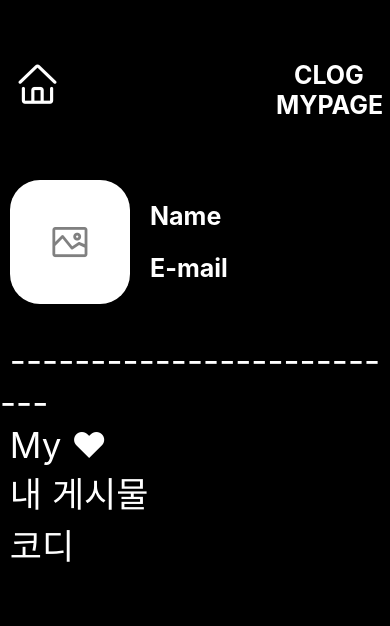
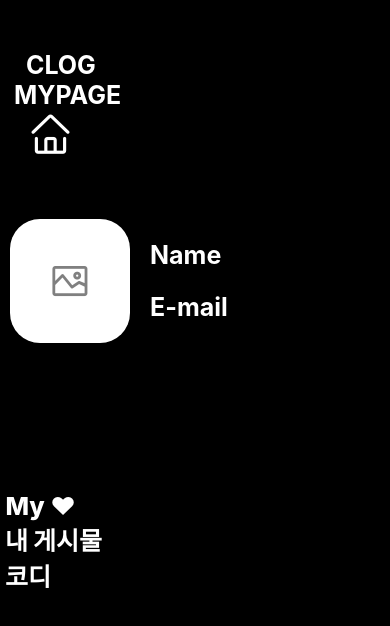
Before and after one commit to DTPrincess/CLOG, a React Native app: screen /Info in a window 390 px wide. Shown: the top 626 px of the page. Built offline with nearby package versions, Linux system fonts and the light colour scheme.

Commit message:
modify 2.20

```diff
--- a/screens/Info.js
+++ b/screens/Info.js
@@ -1,24 +1,29 @@
 import { StatusBar } from "expo-status-bar";
 import React from "react";
-import { View, Text, TouchableOpacity, StyleSheet } from "react-native";
+import {
+  FlatList,
+  View,
+  Text,
+  TouchableOpacity,
+  StyleSheet,
+} from "react-native";
 import { AntDesign } from "@expo/vector-icons";
-
-
 
 export default function Home({ navigation }) {
   return (
     <View style={styles.container}>
       <StatusBar style="light" />
+      <View style={styles.mypage}>
+        <Text style={styles.title}> CLOG</Text>
+        <Text style={styles.title1}> MYPAGE</Text>
+      </View>
       <View style={styles.header}>
         <TouchableOpacity onPress={() => navigation.navigate("Home")}>
           <AntDesign name="home" size={45} color="white" />
         </TouchableOpacity>
+      </View>
 
-        <View stle={styles.mypage}>
-          <Text style={styles.title}> CLOG</Text>
-          <Text style={styles.title1}> MYPAGE</Text>
-        </View>
-      </View>
+
       <View style={styles.body}>
         <View style={styles.pic}>
           <TouchableOpacity>
@@ -30,8 +35,11 @@ export default function Home({ navigation }) {
           <Text style={styles.email}>E-mail</Text>
         </View>
       </View>
+
       <View style={styles.footer}>
-        <Text style={styles.line}> --------------------------</Text>
+        <FlatList
+          ItemSeparatorComponent={() => <View style={styles.separator} />}
+        />
         <Text style={styles.heart}> My ♥</Text>
         <Text style={styles.list}> 내 게시물</Text>
         <Text style={styles.codi}> 코디</Text>
@@ -46,24 +54,30 @@ const styles = StyleSheet.create({
     backgroundColor: "black",
   },
 
+  mypage:{
+    marginTop: 50,
+
+
+  },
   header: {
-    paddingTop: 60,
-    paddingLeft: 15,
-    backgroundColor: "black",
+
+    paddingLeft: 28,
+
     flexDirection: "row",
     color: "white",
   },
 
-
   title: {
-    paddingLeft: 228,
+    paddingLeft: 20,
     flexDirection: "row",
     color: "white",
     fontSize: 25,
     fontWeight: "700",
   },
+
   title1: {
-    paddingLeft: 210,
+
+    paddingLeft: 8,
     flexDirection: "row",
     color: "white",
     fontSize: 25,
@@ -73,6 +87,7 @@ const styles = StyleSheet.create({
   body: {
     flexDirection: "row",
   },
+
   pic: {
     marginTop: 60,
     marginLeft: 10,
@@ -101,32 +116,33 @@ const styles = StyleSheet.create({
   },
 
   footer: {
-    marginTop: 35,
-    height:230,
-    justifyContent:"space-between",
-
+    height: 250,
+    justifyContent: "space-between",
   },
 
-  line:{
-    color: "white",
-    fontweight: 700,
-    fontSize: 35,
+  line: {
+    flex: 1,
   },
   heart: {
     color: "white",
-    fontweight: 700,
-    fontSize: 35,
+    fontWeight: "800",
+    fontSize: 25,
   },
 
   list: {
     color: "white",
-    fontweight: 700,
-    fontSize: 35,
+    fontWeight: "900",
+    fontSize: 25,
   },
 
- codi: {
+  codi: {
     color: "white",
-    fontweight: 700,
-    fontSize: 35,
+    fontWeight: "900",
+    fontSize: 25,
+  },
+
+  separator: {
+    Color: "white",
+    height: 10,
   },
 });
```
